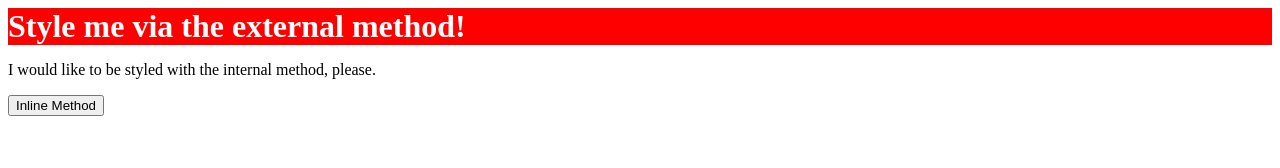
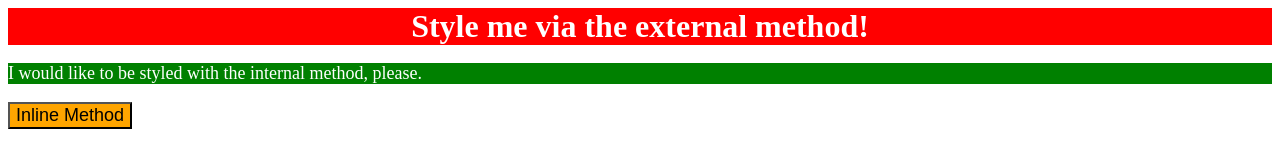
Before and after one commit to DarienEdwards/fcc, a plain HTML site: page CSS_odin/foundations/01-css-methods/index.html in a window 1280 px wide. Drawn offline with Linux system fonts and the light colour scheme.

Commit message:
finished foundations rd1 odin

```diff
--- a/CSS_odin/foundations/01-css-methods/index.html
+++ b/CSS_odin/foundations/01-css-methods/index.html
@@ -6,10 +6,13 @@
     <meta name="viewport" content="width=device-width, initial-scale=1.0">
     <title>Methods for Adding CSS</title>
     <link href="methods.css" rel="stylesheet">
+    <style type="text/css">
+      p { background-color: green; color: white;font-size: 18px; }
+    </style>
   </head>
   <body>
     <div>Style me via the external method!</div>
     <p>I would like to be styled with the internal method, please.</p>
-    <button>Inline Method</button>
+    <button style="background-color: orange; font-size: 18px;">Inline Method</button>
   </body>
 </html>
--- a/CSS_odin/foundations/01-css-methods/methods.css
+++ b/CSS_odin/foundations/01-css-methods/methods.css
@@ -2,6 +2,6 @@ div {
     color: white;
     background-color: red;
     font-size: 32px;
-    align-content: center;
+    text-align: center;
     font-weight: bold;
 }
```
Also changed, not shown: 1 other file.
